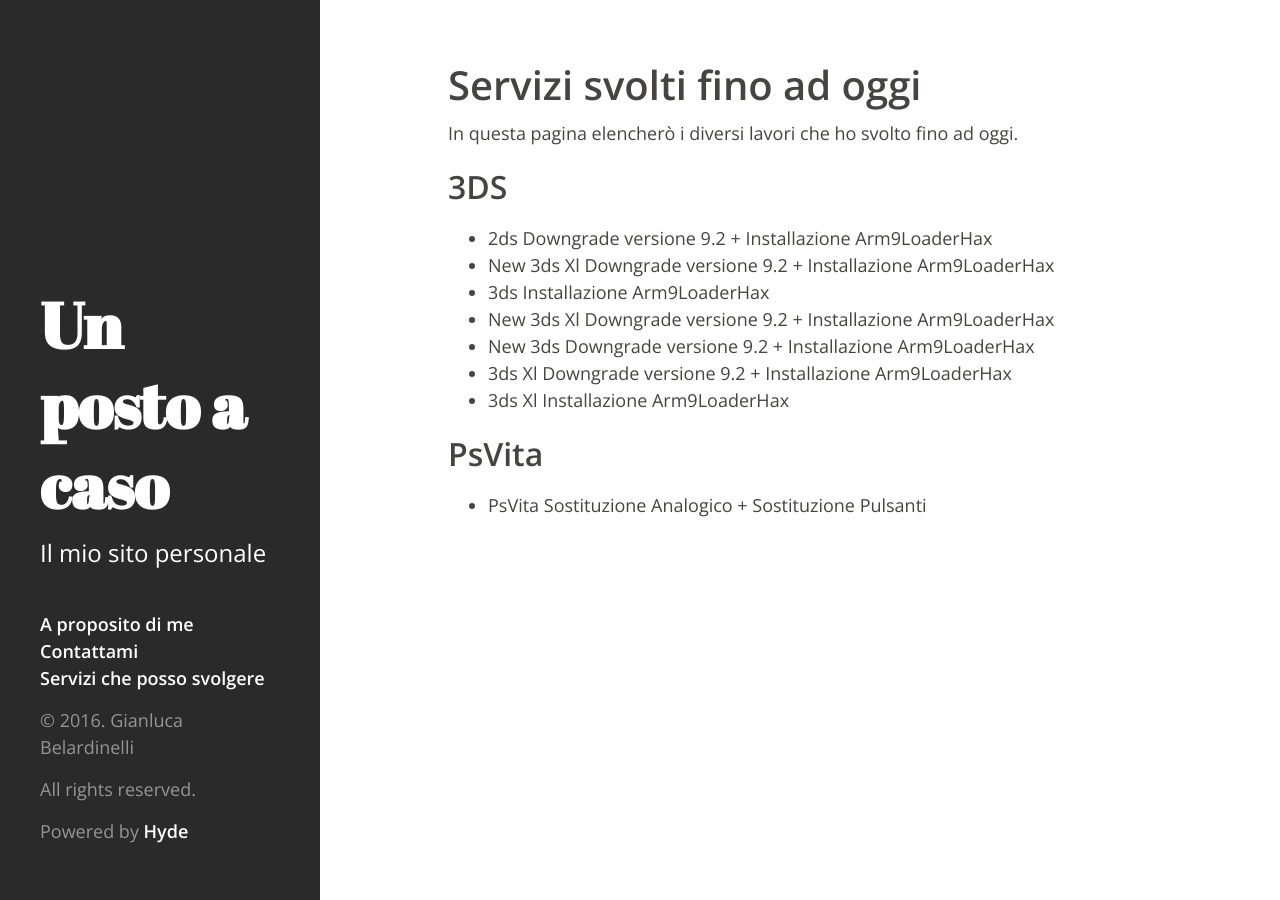
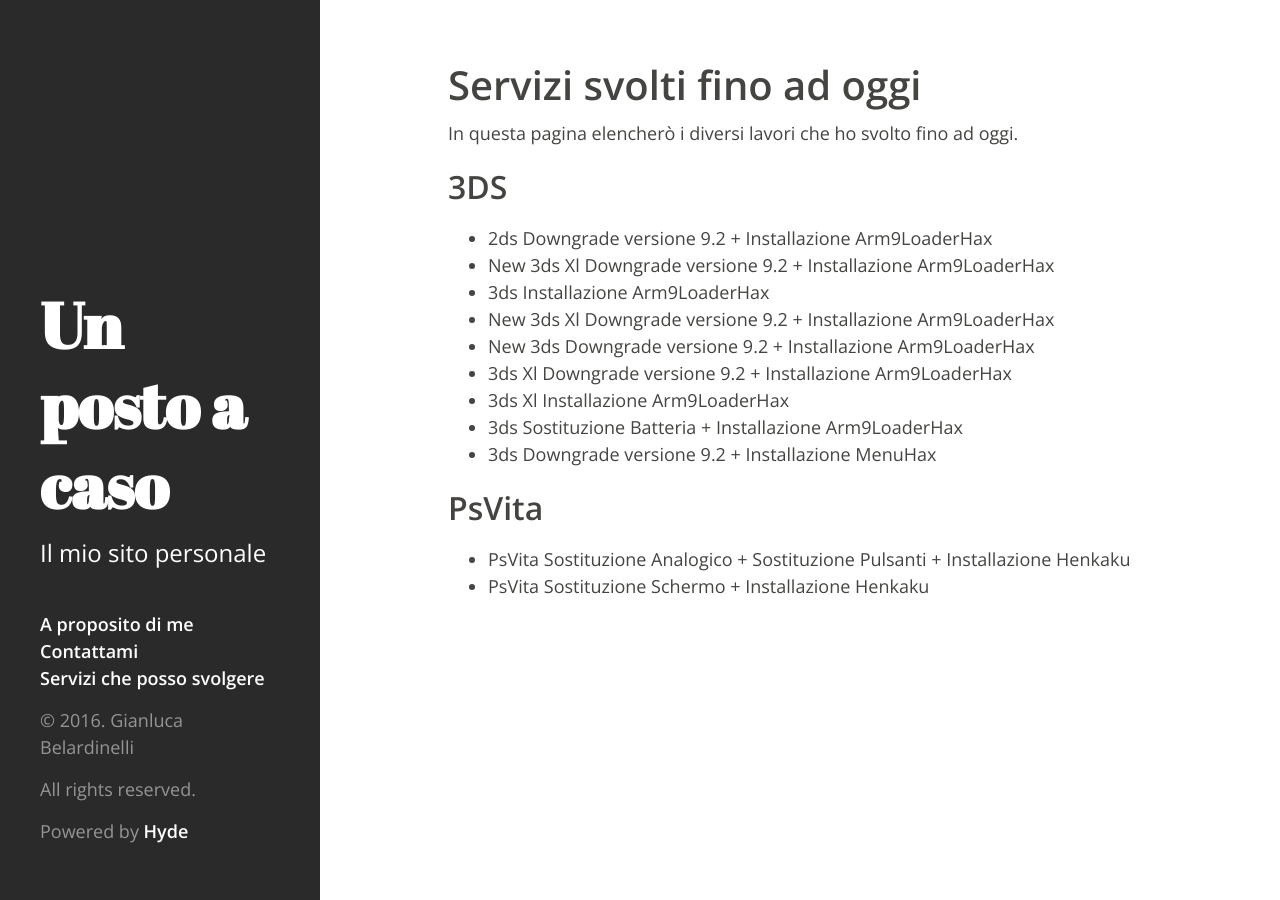
Before and after one commit to CapraTheBest/caprathebest.github.io, a Jekyll site: the page built from servizi_finiti.md, in a window 1280 px wide. Built offline with Jekyll 4.4.1, drawn with Linux system fonts in a browser that asks for light colours.

Commit message:
Modifica ai servizi + aggiunta di nuove console a quelle finite
Signed-off-by: CapraTheBest <gianluca.beladirr2y@gmail.com>

```diff
--- a/servizi_finiti.md
+++ b/servizi_finiti.md
@@ -14,7 +14,10 @@
 * New 3ds Downgrade versione 9.2 + Installazione Arm9LoaderHax
 * 3ds Xl Downgrade versione 9.2 + Installazione Arm9LoaderHax
 * 3ds Xl Installazione Arm9LoaderHax
+* 3ds Sostituzione Batteria + Installazione Arm9LoaderHax
+* 3ds Downgrade versione 9.2 + Installazione MenuHax
 
 ## PsVita
 
-* PsVita Sostituzione Analogico + Sostituzione Pulsanti
+* PsVita Sostituzione Analogico + Sostituzione Pulsanti + Installazione Henkaku
+* PsVita Sostituzione Schermo + Installazione Henkaku
```
Also changed, not shown: servizi.md (+4 -3 lines).
